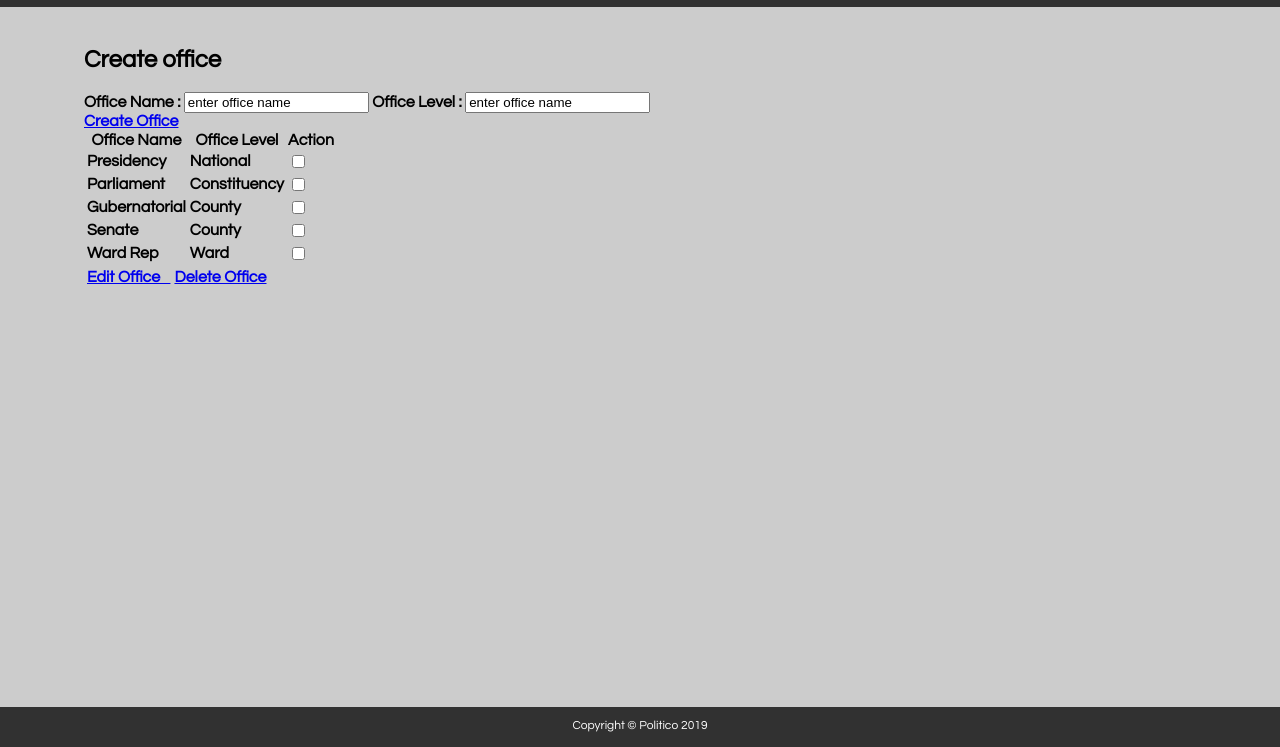
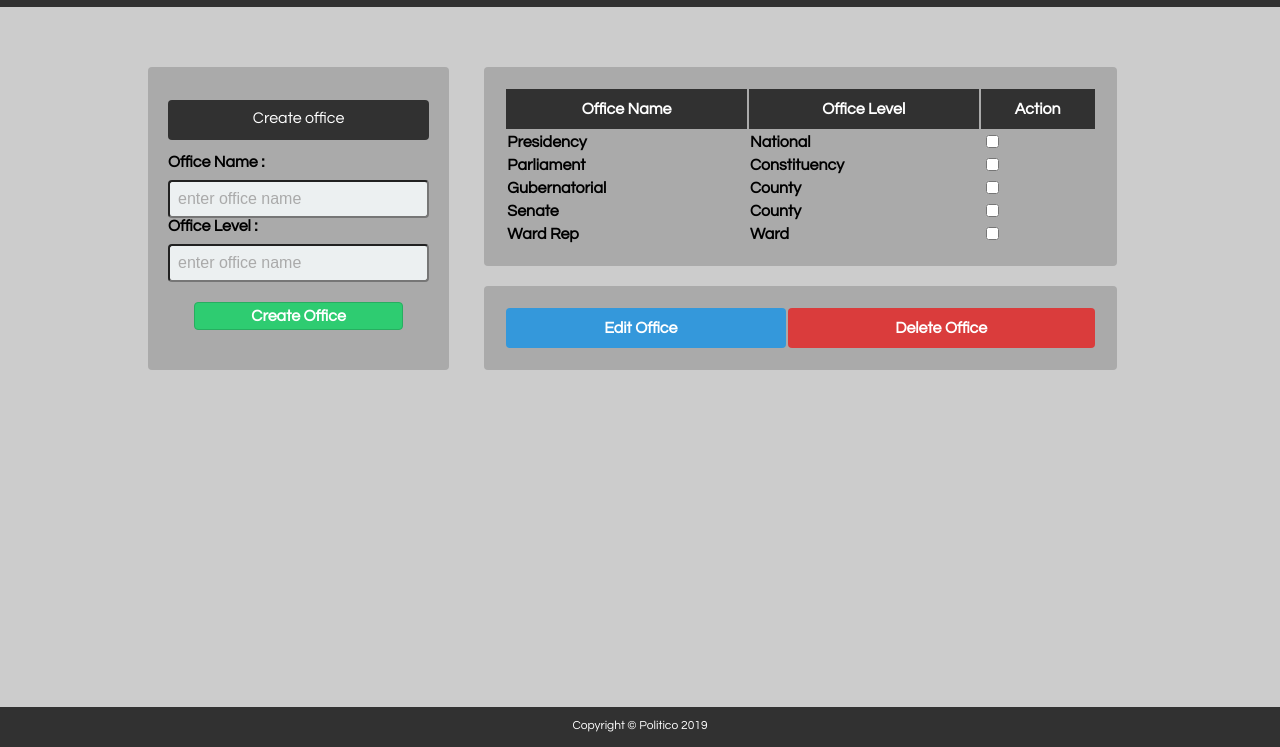
Before and after one commit to KabakiAntony/Politico, a plain HTML site: page UI/newoffice.html in a window 1280 px wide. Shown: the part 53-800 px from the top of the page. Drawn offline with Linux system fonts and the light colour scheme.

Commit message:
[finishes #1685190222] finishes the new office page

```diff
--- a/UI/newoffice.html
+++ b/UI/newoffice.html
@@ -9,7 +9,7 @@
     <meta name="viewport" content="Width=device-width, initial-scale=1.0">
     <meta http-equiv="X-UA-Compatible" content="ie=edge">
     <link rel="stylesheet" type="text/css" href="css/politico.css">
-     <!--<link rel="stylesheet" type="text/css" href="css/newparty.css">-->
+    <link rel="stylesheet" type="text/css" href="css/newparty.css">
      <link rel="icon" href="" type="image/x-icon">
     <title>Politico : Create New Office</title>
 </head>
```
